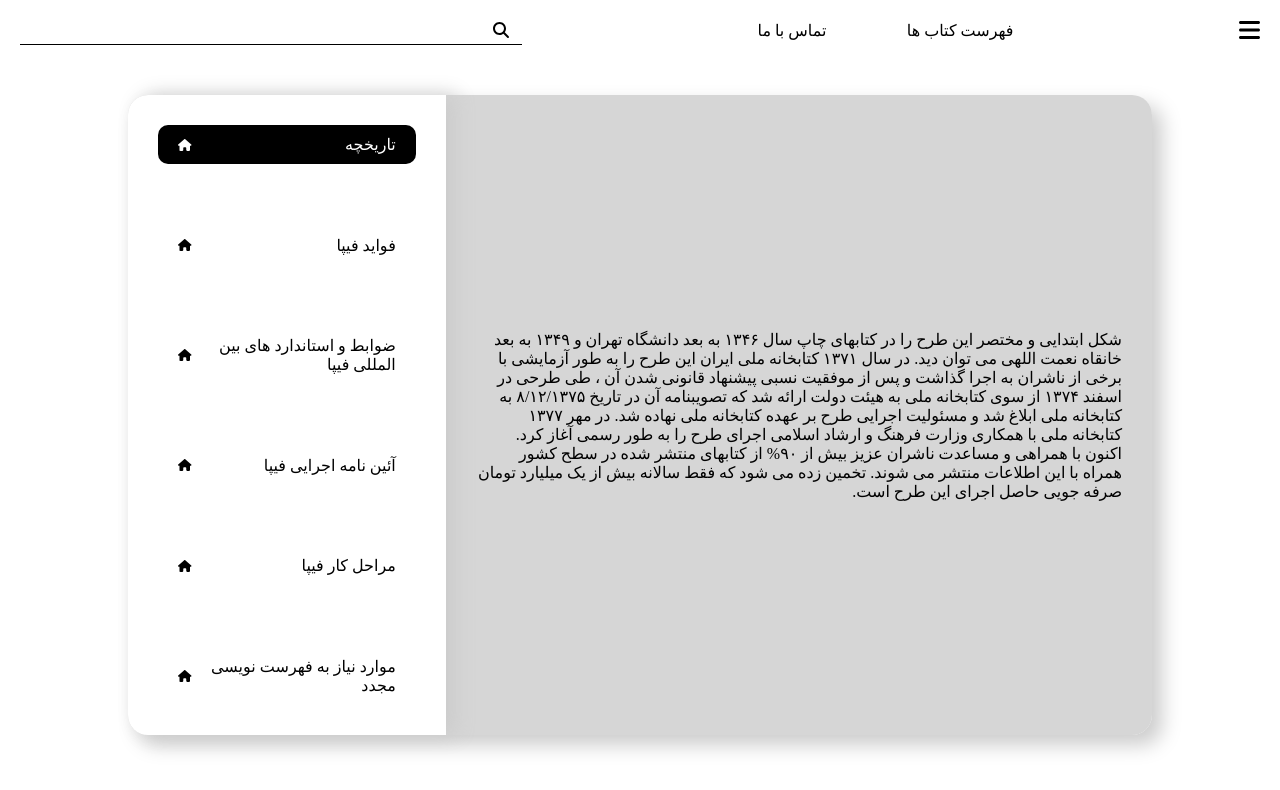
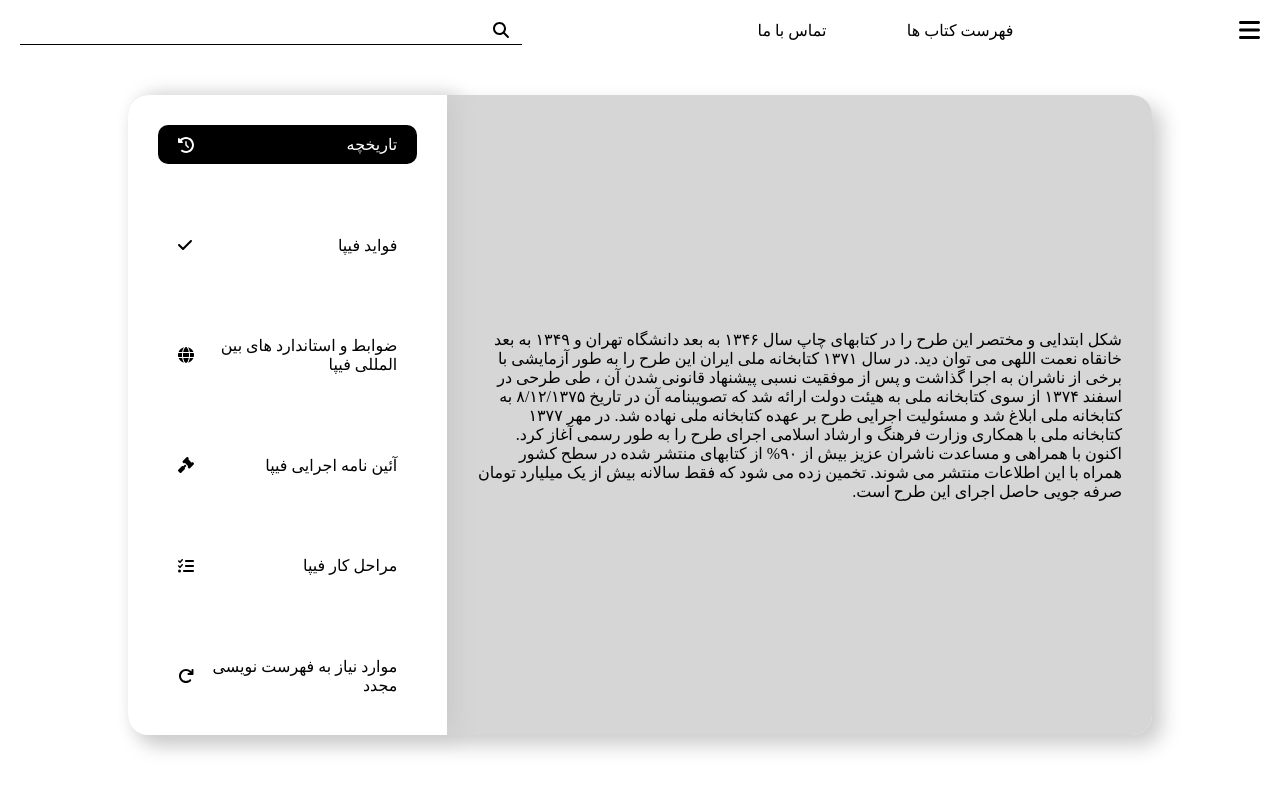
Before and after one commit to amiraliNi209/najwaPub, a React (Create React App) app: page /fipa in a window 1280 px wide. Shown: the top 790 px of the page. Built offline with nearby package versions, Linux system fonts and the light colour scheme; a web font is replaced by a local one.

Commit message:
fipa page icons update

```diff
--- a/src/pages/fipa/Fipa.jsx
+++ b/src/pages/fipa/Fipa.jsx
@@ -2,7 +2,7 @@ import styled from "./fipa.module.css"
 import { NavBar } from "../../componentes/NavBar/NavBar"
 import { useState } from "react"
 import { FontAwesomeIcon } from "@fortawesome/react-fontawesome";
-import { faChildReaching, faHome, faHouse, faMagnifyingGlass, faQuestion, faWebAwesome } from "@fortawesome/free-solid-svg-icons";
+import { faCheck, faChildReaching, faCircleCheck, faClockRotateLeft, faGavel, faGlobe, faHome, faHouse, faMagnifyingGlass, faQuestion, faRedo, faTasks, faWebAwesome } from "@fortawesome/free-solid-svg-icons";
 import { Link } from "react-router-dom";
 
 export function Fipa() {
@@ -10,12 +10,12 @@ export function Fipa() {
   const [activeTab, setActiveTab] = useState("history");
 
   const tabs = [
-    { id: "history", icon: faHome, label: " تاریخچه", content: `شکل ابتدایی و مختصر این طرح را در کتابهای چاپ سال ۱۳۴۶ به بعد دانشگاه تهران و ۱۳۴۹ به بعد خانقاه نعمت اللهی می توان دید. در سال ۱۳۷۱ کتابخانه ملی ایران این طرح را به طور آزمایشی با برخی از ناشران به اجرا گذاشت و پس از موفقیت نسبی پیشنهاد قانونی شدن آن ، طی طرحی در اسفند ۱۳۷۴ از سوی کتابخانه ملی به هیئت دولت ارائه شد که تصویبنامه آن در تاریخ ۸/۱۲/۱۳۷۵ به کتابخانه ملی ابلاغ شد و مسئولیت اجرایی طرح بر عهده کتابخانه ملی نهاده شد. در مهر ۱۳۷۷ کتابخانه ملی با همکاری وزارت فرهنگ و ارشاد اسلامی اجرای طرح را به طور رسمی آغاز کرد. اکنون با همراهی و مساعدت ناشران عزیز بیش از ۹۰% از کتابهای منتشر شده در سطح کشور همراه با این اطلاعات منتشر می شوند. تخمین زده می شود که فقط سالانه بیش از یک میلیارد تومان صرفه جویی حاصل اجرای این طرح است.` },
-    { id: "vantag", icon: faHome, label: "فواید فیپا", content: `فیپا (فهرستنویسی پیش از انتشار) باعث یکدستی و هماهنگی در فهرستنویسی شده و امر فهرستنویسی را تسهیل می‌کند. همچنین از انجام کارهای تکراری جلوگیری کرده و سرعت بازیابی منابع در کتابخانه‌ها را افزایش می‌دهد. این فرایند، اطمینان از صحت و درستی کار را بالا برده و با صرفه‌جویی در بودجه، به تسریع اشاعه اطلاعات کمک می‌کند. علاوه بر این، فیپا موجب تسهیل در ایجاد شبکه‌های اطلاعاتی شده و در نهایت، سرعت گردش اطلاعات را افزایش می‌دهد.` },
-    { id: "starndard", icon: faHome, label: "ضوابط و استاندارد های بین المللی فیپا", content: "فهرستنویسی یک فرآیند علمی و پژوهشی است که امکان دستیابی سریع به مجموعه‌ها را فراهم می‌کند. به همین دلیل، تمامی عملیات انجام‌شده در این فرآیند قانونمند بوده و دستورالعمل‌ها و ابزارهای خاصی برای آن تعریف شده است. از جمله این ابزارها می‌توان به قواعد فهرستنویسی انگلوامریکن، استاندارد بین‌المللی کتابنامه‌نویسی، سرعنوان‌های موضوعی فارسی و رده‌بندی‌های کنگره و دیویی اشاره کرد که هر یک نقش مهمی در سازمان‌دهی و دسترسی به اطلاعات دارند. " },
-    { id: "bylaws", icon: faHome, label: "آئین نامه اجرایی فیپا", content: " پیرو تصویبنامه شماره ۱۲۶۶۷۵/ت ۱۶۴۳۵ هـ مورخ ۸/۱۲/۱۳۷۵ هیئت محترم وزیران که در آن کلیه ناشران دولتی و غیردولتی را موظف به فهرستنویسی پیش از انتشار کتابهای منتشره کرده است و با توجه به بند ۴ این تصویبنامه که مسئولیت تایید نهایی فهرستهای تهیه شده و همچنین تعیین ضوابط اجرایی آنرا به عهده کتابخانه ملی محول کرده است." },
-    { id: "steps", icon: faHome, label: " مراحل کار فیپا", content: "فرآیند فیپا شامل مراحل مشخص و قانونمندی است که بین ۳ تا ۶ روز زمان می‌برد. ابتدا ناشر کتاب و مدارک لازم را تحویل داده و فرم پرسشنامه را تکمیل می‌کند. این فرم توسط کتابخانه بررسی و کنترل شده و سپس اطلاعات کتابشناختی در دفتر مخصوص ثبت می‌شود. در ادامه، عملیات فهرستنویسی انجام‌شده و اطلاعات به رایانه وارد می‌شود تا برگه فهرستنویسی تهیه گردد. پس از آن، کتاب همراه با کارت فهرستنویسی به ناشر تحویل داده می‌شود. ناشر باید نمونه‌ای از کتاب را که می‌تواند متن ماشین‌شده بدون جلد باشد، با صفحه عنوان کامل و دقیق به دفتر فیپا تحویل دهد. در صورت ترجمه بودن کتاب، تصویر صفحه عنوان به زبان اصلی نیز مورد نیاز است و نمونه اوزالید کتاب پذیرفته می‌شود. اگر کتاب تجدید چاپ بدون ویرایش باشد، ارائه چاپ‌های قبلی بلامانع است. بعد از تکمیل فرم پرسشنامه و ثبت اطلاعات مورد نیاز، دفتر فیپا اطلاعات را کنترل کرده و پس از رفع نقص، اطلاعات کتابشناختی در دفتر مخصوص یادداشت و برای فهرستنویسی ارسال می‌شود. پس از ورود ماشینی اطلاعات و دریافت کاربرگه فهرستنویسی، کارت ماشینی فهرستنویسی تهیه و پس از کنترل نهایی همراه با نمونه کتاب به ناشر تحویل داده می‌شود. " },
-    { id: "need", icon: faHome, label: "موارد نیاز به فهرست نویسی مجدد", content: "موارد نیاز به فهرستنویسی مجدد شامل تغییر عنوان، تغییر نام مترجم، اضافه یا کم شدن مترجم‌ها، تغییر نام ناشر، اضافه یا کم شدن ناشران، تغییر یا حذف و اضافه شدن فروست، اضافه یا کم شدن تعداد صفحات کتاب، ویراست کتاب و تغییر قطع کتاب می‌شود. علاوه بر این موارد، هر عنوانی که تجدید چاپ می‌شود باید مجدداً در برگه دان کتابخانه ملی و کتابشناسی ملی الکترونیکی ضبط گردد." }
+    { id: "history", icon: faClockRotateLeft, label: " تاریخچه", content: `شکل ابتدایی و مختصر این طرح را در کتابهای چاپ سال ۱۳۴۶ به بعد دانشگاه تهران و ۱۳۴۹ به بعد خانقاه نعمت اللهی می توان دید. در سال ۱۳۷۱ کتابخانه ملی ایران این طرح را به طور آزمایشی با برخی از ناشران به اجرا گذاشت و پس از موفقیت نسبی پیشنهاد قانونی شدن آن ، طی طرحی در اسفند ۱۳۷۴ از سوی کتابخانه ملی به هیئت دولت ارائه شد که تصویبنامه آن در تاریخ ۸/۱۲/۱۳۷۵ به کتابخانه ملی ابلاغ شد و مسئولیت اجرایی طرح بر عهده کتابخانه ملی نهاده شد. در مهر ۱۳۷۷ کتابخانه ملی با همکاری وزارت فرهنگ و ارشاد اسلامی اجرای طرح را به طور رسمی آغاز کرد. اکنون با همراهی و مساعدت ناشران عزیز بیش از ۹۰% از کتابهای منتشر شده در سطح کشور همراه با این اطلاعات منتشر می شوند. تخمین زده می شود که فقط سالانه بیش از یک میلیارد تومان صرفه جویی حاصل اجرای این طرح است.` },
+    { id: "vantag", icon: faCheck, label: "فواید فیپا", content: `فیپا (فهرستنویسی پیش از انتشار) باعث یکدستی و هماهنگی در فهرستنویسی شده و امر فهرستنویسی را تسهیل می‌کند. همچنین از انجام کارهای تکراری جلوگیری کرده و سرعت بازیابی منابع در کتابخانه‌ها را افزایش می‌دهد. این فرایند، اطمینان از صحت و درستی کار را بالا برده و با صرفه‌جویی در بودجه، به تسریع اشاعه اطلاعات کمک می‌کند. علاوه بر این، فیپا موجب تسهیل در ایجاد شبکه‌های اطلاعاتی شده و در نهایت، سرعت گردش اطلاعات را افزایش می‌دهد.` },
+    { id: "starndard", icon: faGlobe, label: "ضوابط و استاندارد های بین المللی فیپا", content: "فهرستنویسی یک فرآیند علمی و پژوهشی است که امکان دستیابی سریع به مجموعه‌ها را فراهم می‌کند. به همین دلیل، تمامی عملیات انجام‌شده در این فرآیند قانونمند بوده و دستورالعمل‌ها و ابزارهای خاصی برای آن تعریف شده است. از جمله این ابزارها می‌توان به قواعد فهرستنویسی انگلوامریکن، استاندارد بین‌المللی کتابنامه‌نویسی، سرعنوان‌های موضوعی فارسی و رده‌بندی‌های کنگره و دیویی اشاره کرد که هر یک نقش مهمی در سازمان‌دهی و دسترسی به اطلاعات دارند. " },
+    { id: "bylaws", icon: faGavel, label: "آئین نامه اجرایی فیپا", content: " پیرو تصویبنامه شماره ۱۲۶۶۷۵/ت ۱۶۴۳۵ هـ مورخ ۸/۱۲/۱۳۷۵ هیئت محترم وزیران که در آن کلیه ناشران دولتی و غیردولتی را موظف به فهرستنویسی پیش از انتشار کتابهای منتشره کرده است و با توجه به بند ۴ این تصویبنامه که مسئولیت تایید نهایی فهرستهای تهیه شده و همچنین تعیین ضوابط اجرایی آنرا به عهده کتابخانه ملی محول کرده است." },
+    { id: "steps", icon: faTasks, label: " مراحل کار فیپا", content: "فرآیند فیپا شامل مراحل مشخص و قانونمندی است که بین ۳ تا ۶ روز زمان می‌برد. ابتدا ناشر کتاب و مدارک لازم را تحویل داده و فرم پرسشنامه را تکمیل می‌کند. این فرم توسط کتابخانه بررسی و کنترل شده و سپس اطلاعات کتابشناختی در دفتر مخصوص ثبت می‌شود. در ادامه، عملیات فهرستنویسی انجام‌شده و اطلاعات به رایانه وارد می‌شود تا برگه فهرستنویسی تهیه گردد. پس از آن، کتاب همراه با کارت فهرستنویسی به ناشر تحویل داده می‌شود. ناشر باید نمونه‌ای از کتاب را که می‌تواند متن ماشین‌شده بدون جلد باشد، با صفحه عنوان کامل و دقیق به دفتر فیپا تحویل دهد. در صورت ترجمه بودن کتاب، تصویر صفحه عنوان به زبان اصلی نیز مورد نیاز است و نمونه اوزالید کتاب پذیرفته می‌شود. اگر کتاب تجدید چاپ بدون ویرایش باشد، ارائه چاپ‌های قبلی بلامانع است. بعد از تکمیل فرم پرسشنامه و ثبت اطلاعات مورد نیاز، دفتر فیپا اطلاعات را کنترل کرده و پس از رفع نقص، اطلاعات کتابشناختی در دفتر مخصوص یادداشت و برای فهرستنویسی ارسال می‌شود. پس از ورود ماشینی اطلاعات و دریافت کاربرگه فهرستنویسی، کارت ماشینی فهرستنویسی تهیه و پس از کنترل نهایی همراه با نمونه کتاب به ناشر تحویل داده می‌شود. " },
+    { id: "need", icon: faRedo, label: "موارد نیاز به فهرست نویسی مجدد", content: "موارد نیاز به فهرستنویسی مجدد شامل تغییر عنوان، تغییر نام مترجم، اضافه یا کم شدن مترجم‌ها، تغییر نام ناشر، اضافه یا کم شدن ناشران، تغییر یا حذف و اضافه شدن فروست، اضافه یا کم شدن تعداد صفحات کتاب، ویراست کتاب و تغییر قطع کتاب می‌شود. علاوه بر این موارد، هر عنوانی که تجدید چاپ می‌شود باید مجدداً در برگه دان کتابخانه ملی و کتابشناسی ملی الکترونیکی ضبط گردد." }
   ]
 
   return (
@@ -35,7 +35,6 @@ export function Fipa() {
           <div className={styled.mainContent}>
             {tabs.map((tab) => (
               <div key={tab.id} className={`text ${tab.id} ${activeTab === tab.id ? styled.show : styled.hide} `}>
-                {/* <div className={styled.title}>{tab.label}</div> */}
                 <p>{tab.content}</p>
               </div>
             ))}
--- a/src/pages/fipa/fipa.module.css
+++ b/src/pages/fipa/fipa.module.css
@@ -51,7 +51,7 @@
   cursor: pointer;
 }
 .icon{
-  font-size: 12px;
+  font-size: 16px;
 }
 .active{
   background: #000;
```
